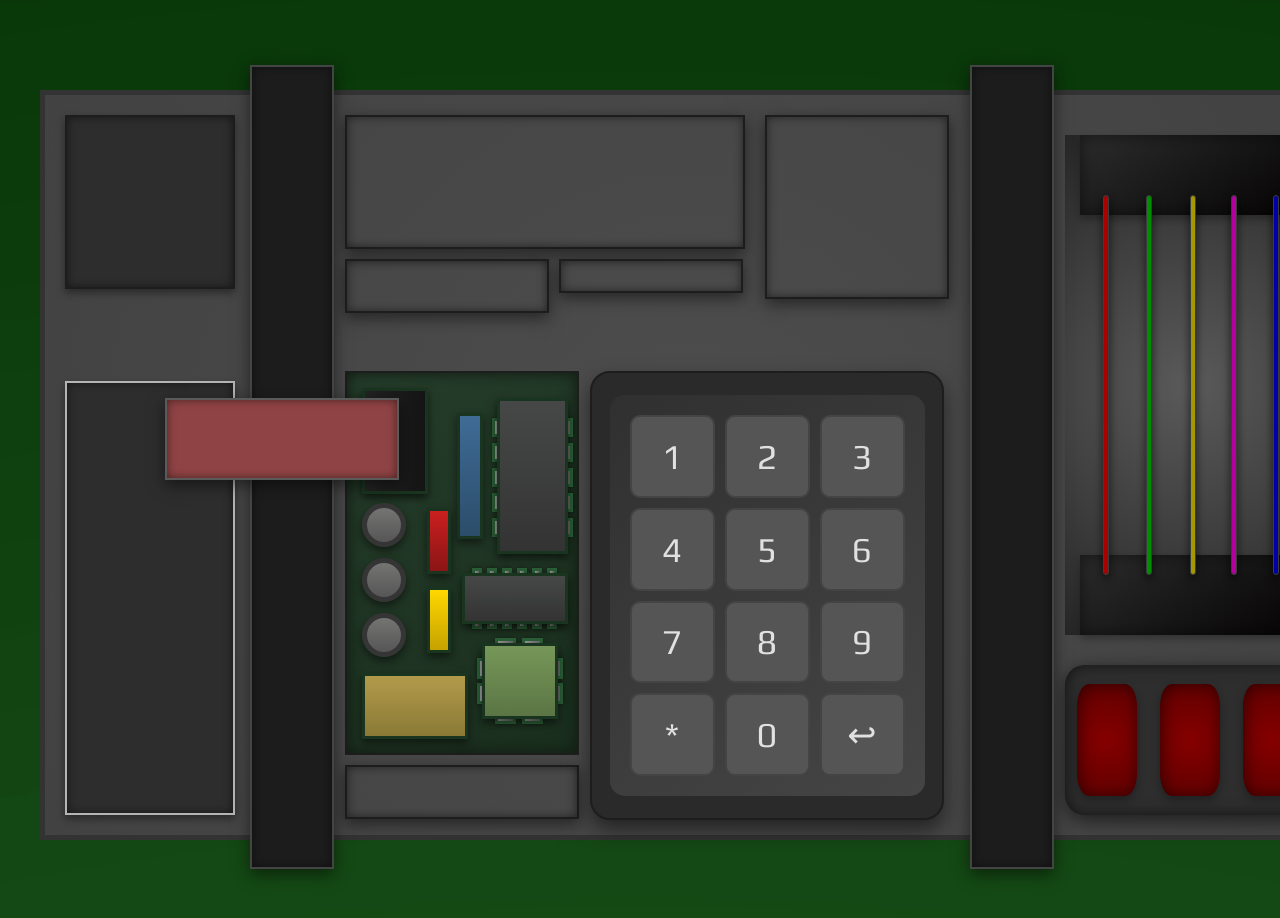
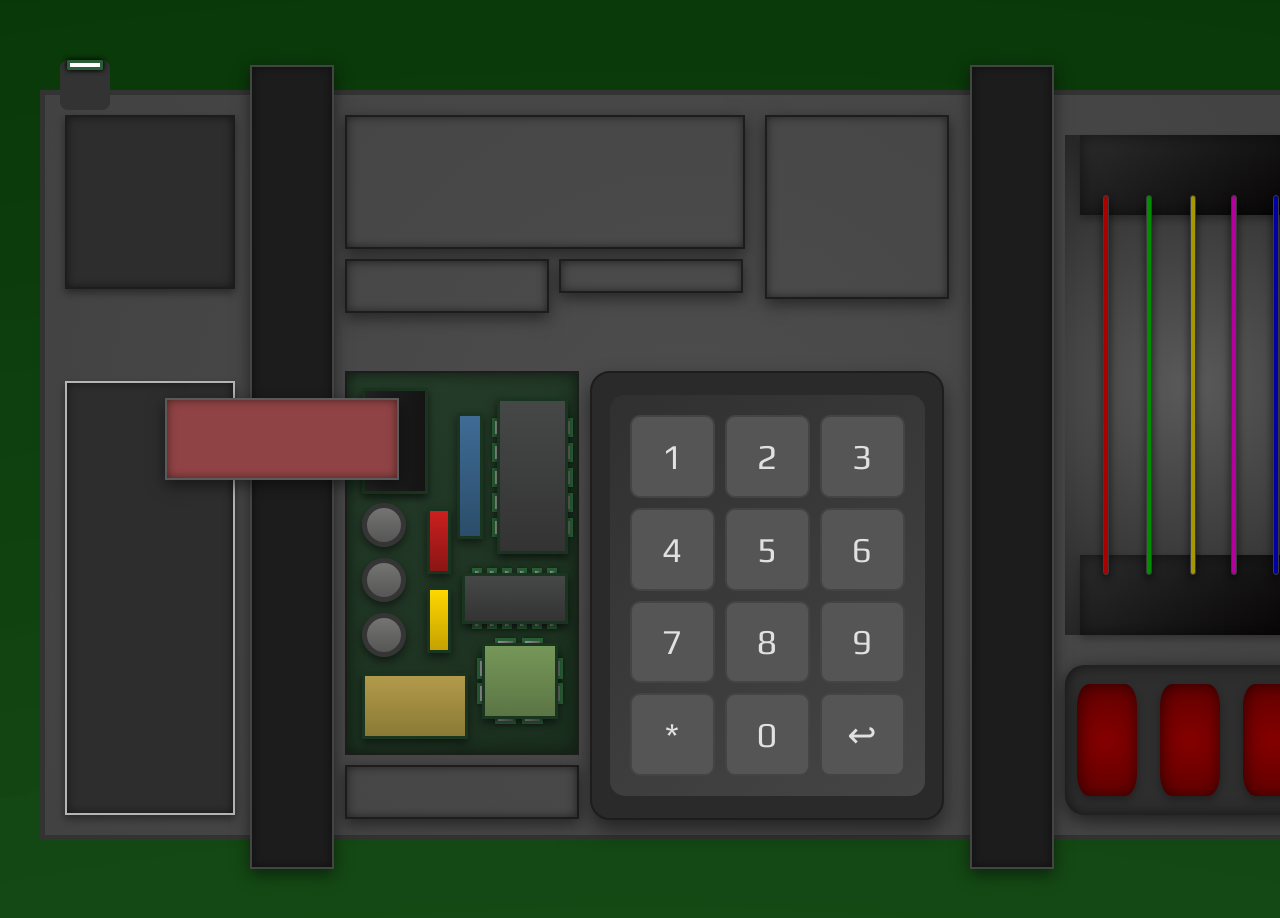
Before and after one commit to Frucvvk/Defuse-Or-Die-Rezero, a React (Vite) app: page /game in a window 1280 px wide. Shown: the top 918 px of the page. Built offline with nearby package versions, Linux system fonts and the light colour scheme.

Commit message:
menu button

```diff
--- a/src/pages/GameScreen/GameScreen.css
+++ b/src/pages/GameScreen/GameScreen.css
@@ -240,3 +240,36 @@ body::before {
   filter: blur(2px); /* Apply blur to background only */
   transform: scale(1.1); /* Slightly enlarge the background to account for blur */
 }
+
+/* Menu Button Styles */
+.menu-button {
+  position: absolute;
+  top: 20px; /* Adjust as needed */
+  left: 20px; /* Adjust as needed */
+  width: 50px; /* Width of the square button */
+  height: 50px; /* Height of the square button */
+  display: flex;
+  flex-direction: column;
+  justify-content: space-between;
+  align-items: center;
+  background-color: #333; /* Background color of the button */
+  border-radius: 8px; /* Optional: rounded corners for a softer look */
+  cursor: pointer; /* Shows a pointer cursor on hover */
+  z-index: 20; /* Ensure it is on top of other elements */
+}
+
+.menu-button .line {
+  width: 30px; /* Width of each line */
+  height: 4px; /* Thickness of each line */
+  background-color: #fff; /* Color of the lines */
+  border-radius: 2px; /* Slightly rounded edges for the lines */
+}
+
+/* Optional: Add a hover effect */
+.menu-button:hover {
+  background-color: #444; /* Change background color on hover */
+}
+
+.menu-button:hover .line {
+  background-color: #ddd; /* Change line color on hover */
+}
--- a/src/pages/GameScreen/GameScreen.tsx
+++ b/src/pages/GameScreen/GameScreen.tsx
@@ -14,6 +14,11 @@ function GameScreen({ onEnd }: Probs) {
         <div className="rectangle"> </div>
         <div className="box rectangle_wire"> </div>
 
+        <div className="menu-button">
+          <span className="line"></span>
+          <span className="line"></span>
+          <span className="line"></span>
+        </div>
 
         <div className="container">
           <div className="left">
```
Lines whose indentation alone changed are shown as unchanged.
